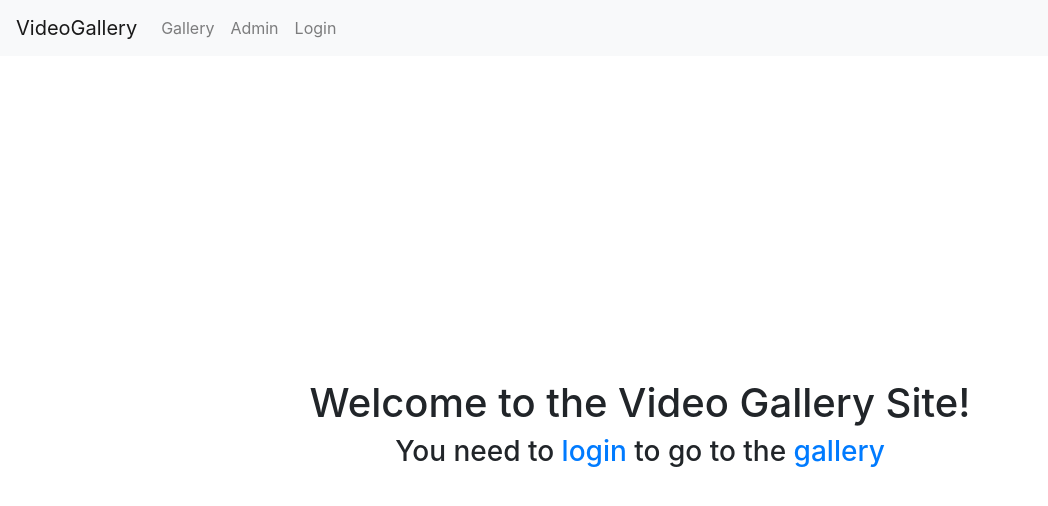
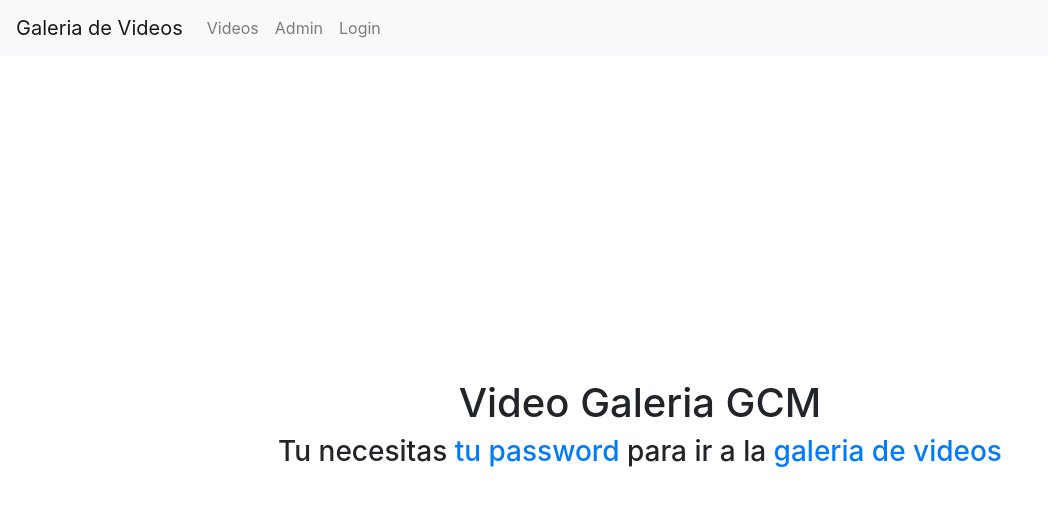
Before and after one commit to alvaromerino/videogalleryapp, a Django app: page / in a window 1280 px wide. Shown: the top 506 px of the page, without its empty margins (0-1048 px from the left). Run offline with Django 3.2, Linux system fonts and the light colour scheme; some libraries are stand-ins or nearby versions.

Commit message:
Cambios textos a español

```diff
--- a/templates/gallery/base.html
+++ b/templates/gallery/base.html
@@ -4,7 +4,7 @@
     <meta charset="utf-8">
     <meta name="viewport" content="width=device-width, initial-scale=1, shrink-to-fit=no">
     <title>
-        VideoGallery - {% block title %}{% endblock %}
+        Videos - {% block title %}{% endblock %}
     </title>
 
     {% load static %}
@@ -24,7 +24,7 @@
 </head>
 <body>
 <nav class="navbar navbar-expand-lg navbar-light bg-light fixed-top">
-    <a class="navbar-brand" href="{% url 'index' %}">VideoGallery</a>
+    <a class="navbar-brand" href="{% url 'index' %}">Galeria de Videos</a>
     <button class="navbar-toggler" type="button" data-toggle="collapse" data-target="#navbarSupportedContent"
             aria-controls="navbarSupportedContent" aria-expanded="false" aria-label="Toggle navigation">
         <span class="navbar-toggler-icon"></span>
@@ -32,7 +32,7 @@
     <div class="collapse navbar-collapse" id="navbarSupportedContent">
         <ul class="navbar-nav mr-auto">
             <li class="nav-item">
-                <a class="nav-link" href="{% url 'gallery:index' %}">Gallery</a>
+                <a class="nav-link" href="{% url 'gallery:index' %}">Videos</a>
             </li>
             <li class="nav-item">
                 <a class="nav-link" href="{% url 'admin:index' %}">Admin</a>
--- a/templates/gallery/gallery.html
+++ b/templates/gallery/gallery.html
@@ -16,7 +16,7 @@
 <div class="row h-100">
     <div class="col-xs-12 col-sm-5 col-md-4">
         <hr>
-        <h4 class="text-center">Directory Tree</h4>
+        <h4 class="text-center">Listado de Videos</h4>
         <hr>
 
         <div id="tree">
@@ -34,7 +34,7 @@
     <div class="col-xs-12 col-sm-7 col-md-8">
         <div class="text-center">
             <hr>
-            <h4 id="videotitle">Video Title</h6>
+            <h4 id="videotitle">Nombre del Video</h6>
             <hr>
             <div id="videocontainer" class="text-center">
                 <video class="w-100 m-auto" id="videoplayer" controls="controls">
--- a/templates/gallery/index.html
+++ b/templates/gallery/index.html
@@ -5,12 +5,12 @@
 {% block body_block %}
 <div class="row h-100">
     <div class="col m-auto text-center">
-        <h1>Welcome to the Video Gallery Site!</h1>
+        <h1>Video Galeria GCM</h1>
         {% if user.is_authenticated %}
-        <h2>Hello {{ user.username }}</h2>
-        <h3>You can visit the <a href="{% url 'gallery:index' %}">gallery</a></h3>
+        <h2>Hola {{ user.username }}</h2>
+        <h3>Puedes ver la <a href="{% url 'gallery:index' %}">galeria de videos</a></h3>
         {% else %}
-        <h3>You need to <a href="{% url 'login' %}">login</a> to go to the <a href="{% url 'gallery:index' %}">gallery</a></h3>
+        <h3>Tu necesitas <a href="{% url 'login' %}">tu password</a> para ir a la <a href="{% url 'gallery:index' %}">galeria de videos</a></h3>
         {% endif %}
     </div>
 </div>
--- a/templates/gallery/login.html
+++ b/templates/gallery/login.html
@@ -16,8 +16,8 @@
 
         <form method="post" action="{% url 'login' %}">
             {% csrf_token %}
-            <h1 class="h3 mb-3 font-weight-normal text-center">Please sign in</h1>
-            <label for="username">Username:</label>
+            <h1 class="h3 mb-3 font-weight-normal text-center">ACCESO</h1>
+            <label for="username">Usuario:</label>
             <input id="username" type="text" name="username" placeholder="Username" class="form-control" required
                    autofocus>
             <br>
@@ -26,7 +26,7 @@
                    required>
             <br>
             <input type="hidden" name="next" value="{{ request.GET.next }}"/>
-            <button class="btn btn-lg btn-primary btn-block" type="submit">Sign in</button>
+            <button class="btn btn-lg btn-primary btn-block" type="submit">Aceptar</button>
         </form>
     </div>
 </div>
```
